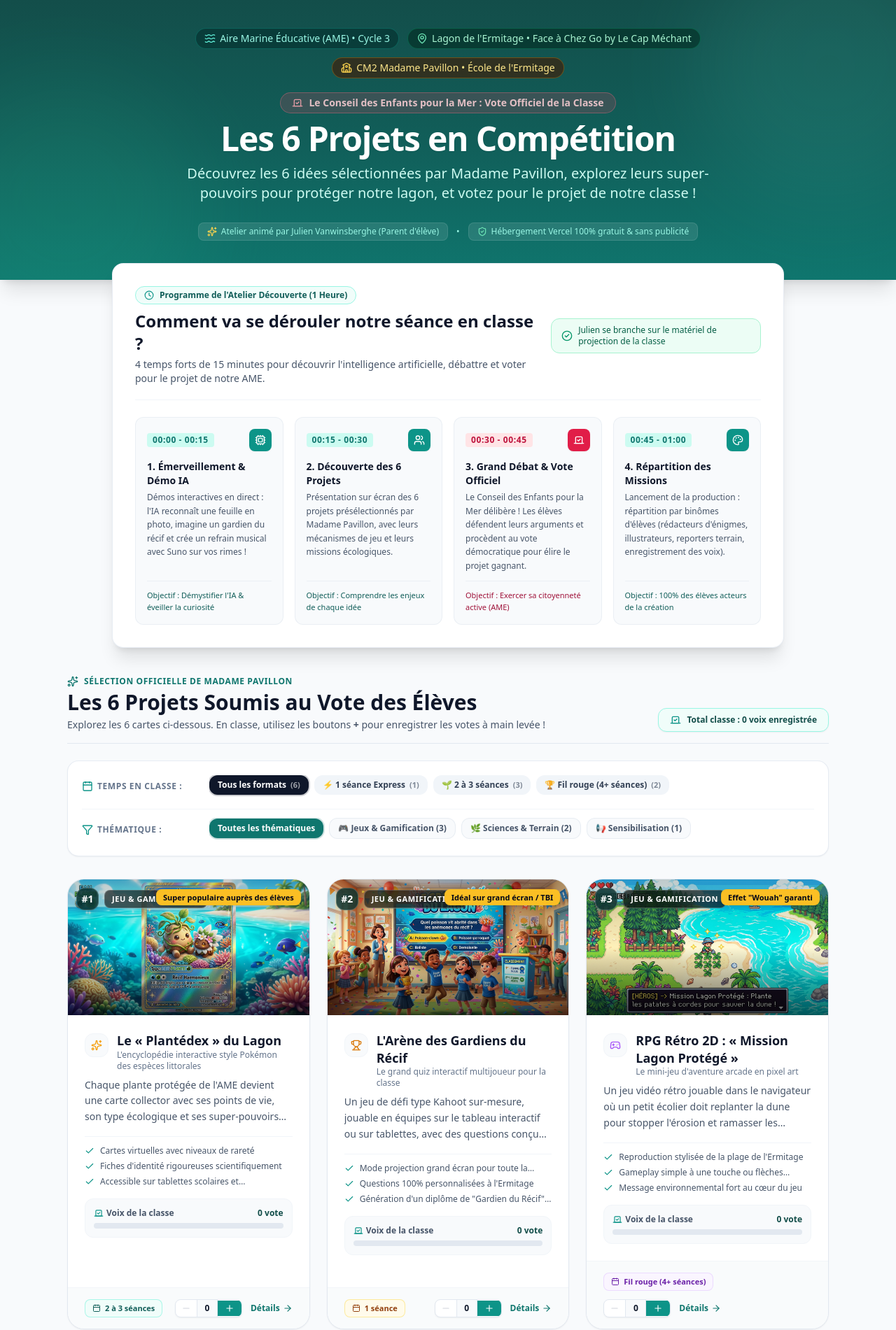
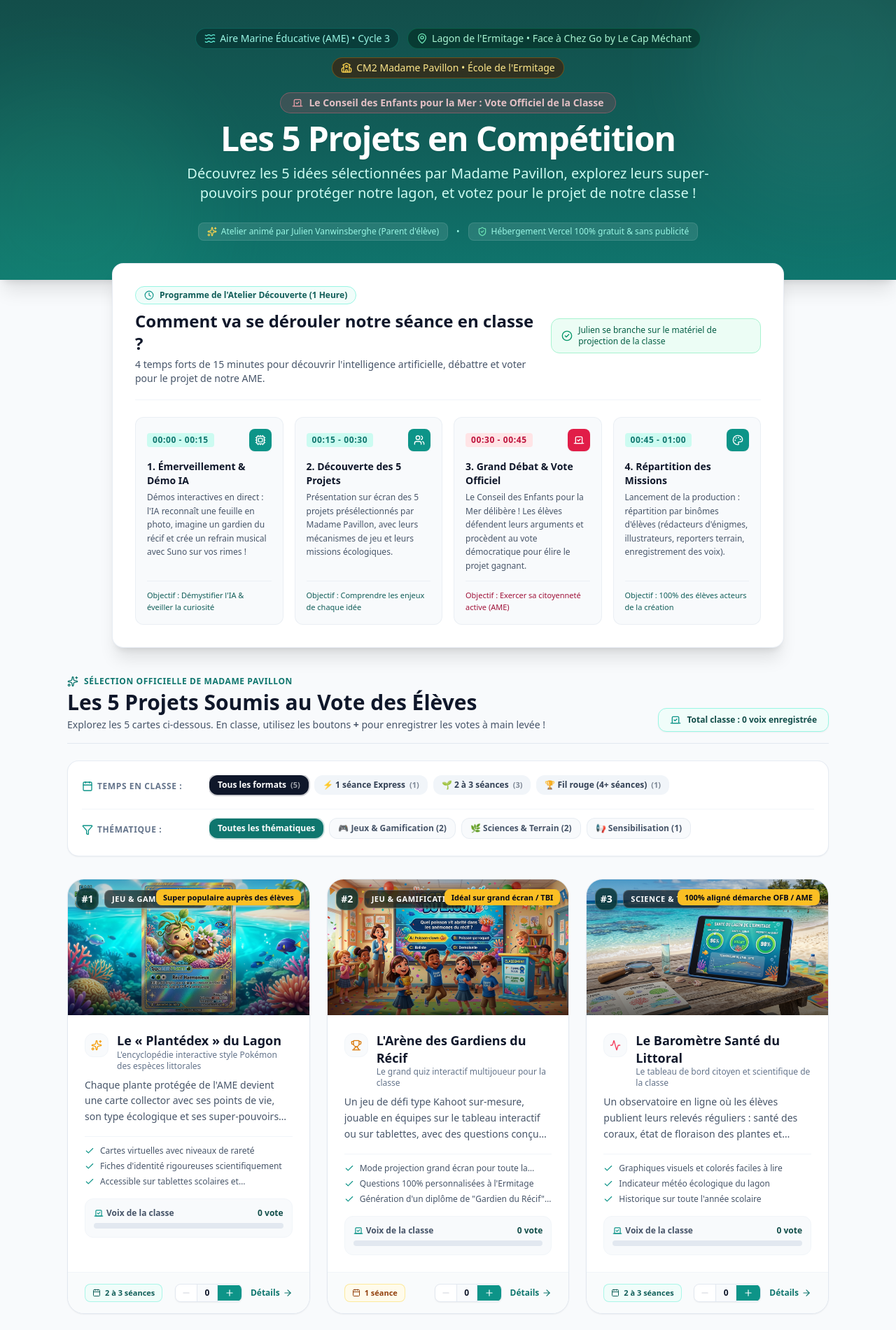
Before and after one commit to SOYOO974/ame-ermitage, a React (Vite) app: page / in a window 1280 px wide. Shown: the top 1901 px of the page at 70% size. Built offline with nearby package versions, Linux system fonts and the light colour scheme.

Commit message:
refactor: retirer le projet RPG 2D trop chronophage et recentrer sur les 5 projets essentiels renumerotes de 1 a 5

```diff
--- a/src/App.tsx
+++ b/src/App.tsx
@@ -72,7 +72,7 @@ export const App: React.FC = () => {
 
   const categories = [
     { id: 'all', label: 'Toutes les thématiques' },
-    { id: 'Jeu & Gamification', label: '🎮 Jeux & Gamification (3)' },
+    { id: 'Jeu & Gamification', label: '🎮 Jeux & Gamification (2)' },
     { id: 'Science & Terrain', label: '🌿 Sciences & Terrain (2)' },
     { id: 'Sensibilisation & Terrain', label: '📢 Sensibilisation (1)' }
   ];
@@ -110,10 +110,10 @@ export const App: React.FC = () => {
               Sélection Officielle de Madame Pavillon
             </div>
             <h2 className="text-2xl sm:text-3xl font-extrabold text-slate-900">
-              Les 6 Projets Soumis au Vote des Élèves
+              Les 5 Projets Soumis au Vote des Élèves
             </h2>
             <p className="text-sm text-slate-600 mt-1">
-              Explorez les 6 cartes ci-dessous. En classe, utilisez les boutons <strong>+</strong> pour enregistrer les votes à main levée !
+              Explorez les 5 cartes ci-dessous. En classe, utilisez les boutons <strong>+</strong> pour enregistrer les votes à main levée !
             </p>
           </div>
 
@@ -190,11 +190,11 @@ export const App: React.FC = () => {
         {/* Results Counter if filtered */}
         {isFiltered && (
           <div className="mb-4 text-xs text-slate-500 font-medium">
-            Affichage de <strong>{filteredIdeas.length}</strong> projet{filteredIdeas.length > 1 ? 's' : ''} sur 6 selon vos filtres.
+            Affichage de <strong>{filteredIdeas.length}</strong> projet{filteredIdeas.length > 1 ? 's' : ''} sur 5 selon vos filtres.
           </div>
         )}
 
-        {/* Grid of the 6 Project Cards */}
+        {/* Grid of the 5 Project Cards */}
         {filteredIdeas.length > 0 ? (
           <div className="grid grid-cols-1 md:grid-cols-2 lg:grid-cols-3 gap-6">
             {filteredIdeas.map((idea) => (
@@ -220,7 +220,7 @@ export const App: React.FC = () => {
               }}
               className="mt-3 text-xs font-bold text-teal-700 hover:underline"
             >
-              Afficher les 6 projets
+              Afficher les 5 projets
             </button>
           </div>
         )}
--- a/src/components/Header.tsx
+++ b/src/components/Header.tsx
@@ -34,10 +34,10 @@ export const Header: React.FC = () => {
             Le Conseil des Enfants pour la Mer : Vote Officiel de la Classe
           </div>
           <h1 className="text-3xl sm:text-5xl font-extrabold tracking-tight text-white drop-shadow-sm">
-            Les 6 Projets en Compétition
+            Les 5 Projets en Compétition
           </h1>
           <p className="text-base sm:text-xl font-light text-teal-100 max-w-3xl mx-auto leading-relaxed">
-            Découvrez les 6 idées sélectionnées par Madame Pavillon, explorez leurs super-pouvoirs pour protéger notre lagon, et votez pour le projet de notre classe !
+            Découvrez les 5 idées sélectionnées par Madame Pavillon, explorez leurs super-pouvoirs pour protéger notre lagon, et votez pour le projet de notre classe !
           </p>
         </div>
 
--- a/src/components/WorkshopBanner.tsx
+++ b/src/components/WorkshopBanner.tsx
@@ -61,10 +61,10 @@ export const WorkshopBanner: React.FC = () => {
                 </div>
               </div>
               <h3 className="font-bold text-slate-900 text-sm mb-1">
-                2. Découverte des 6 Projets
+                2. Découverte des 5 Projets
               </h3>
               <p className="text-xs text-slate-600 leading-relaxed">
-                Présentation sur écran des 6 projets présélectionnés par Madame Pavillon, avec leurs mécanismes de jeu et leurs missions écologiques.
+                Présentation sur écran des 5 projets présélectionnés par Madame Pavillon, avec leurs mécanismes de jeu et leurs missions écologiques.
               </p>
             </div>
             <div className="mt-3 pt-3 border-t border-slate-200/50 text-[11px] text-teal-800 font-medium">
--- a/src/data/ideas.ts
+++ b/src/data/ideas.ts
@@ -76,35 +76,8 @@ export const SELECTED_IDEAS: ProjectIdea[] = [
     ]
   },
   {
-    id: 'rpg-retro-2d',
+    id: 'barometre-sante',
     number: 3,
-    title: 'RPG Rétro 2D : « Mission Lagon Protégé »',
-    subtitle: 'Le mini-jeu d\'aventure arcade en pixel art',
-    category: 'Jeu & Gamification',
-    badge: 'Effet "Wouah" garanti',
-    icon: 'Gamepad2',
-    imageUrl: '/images/rpg-retro.jpg',
-    summary: 'Un jeu vidéo rétro jouable dans le navigateur où un petit écolier doit replanter la dune pour stopper l\'érosion et ramasser les mégots avant la marée.',
-    concept: 'Dans la peau d\'un gardien de l\'Ermitage, le joueur explore une carte vue du dessus reproduisant fidèlement la plage devant Chez Go. Il doit planter des patates à cordes pour fixer le sable menacé par les vagues, tout en sensibilisant les baigneurs distraits.',
-    pedagogicalValue: [
-      'Modélisation concrète du rôle de la végétation contre l\'érosion marine',
-      'Sensibilisation ludique à l\'impact des déchets et du piétinement',
-      'Découverte des principes de logique d\'un jeu vidéo'
-    ],
-    curriculumLink: 'Mathématiques & EDD : Repérage dans l\'espace, logique, citoyenneté environnementale.',
-    studentContribution: 'Les élèves définissent le scénario, les obstacles (ex: mégots, touristes distraits, vent fort) et les dialogues des personnages rencontrés.',
-    techImplementation: 'Moteur de mini-jeu HTML5 / Canvas ultra-léger, fluide sur smartphone et ordinateur, rétro-compatible et instantané au chargement. Développement 100% géré par Julien.',
-    classroomInvestment: 'Fil rouge (4+ séances)',
-    classroomDetails: 'Projet fil rouge réparti sur plusieurs mois : les élèves écrivent les quêtes, imaginent les dialogues des personnages et testent les niveaux au fur et à mesure.',
-    highlightPoints: [
-      'Reproduction stylisée de la plage de l\'Ermitage',
-      'Gameplay simple à une touche ou flèches directionnelles',
-      'Message environnemental fort au cœur du jeu'
-    ]
-  },
-  {
-    id: 'barometre-sante',
-    number: 4,
     title: 'Le Baromètre Santé du Littoral',
     subtitle: 'Le tableau de bord citoyen et scientifique de la classe',
     category: 'Science & Terrain',
@@ -131,7 +104,7 @@ export const SELECTED_IDEAS: ProjectIdea[] = [
   },
   {
     id: 'carnet-enquete',
-    number: 5,
+    number: 4,
     title: 'Le Carnet d\'Enquête Numérique de l\'Élève',
     subtitle: 'Le cahier de bord digital personnel de chaque écolier',
     category: 'Science & Terrain',
@@ -158,7 +131,7 @@ export const SELECTED_IDEAS: ProjectIdea[] = [
   },
   {
     id: 'sentier-numerique',
-    number: 6,
+    number: 5,
     title: 'Le Sentier Numérique des Écoliers',
     subtitle: 'Les QR codes sur la plage avec audioguide animé par les enfants',
     category: 'Sensibilisation & Terrain',
```
Also changed, not shown: 1 other file (tests, documents, lock files or other folders).
